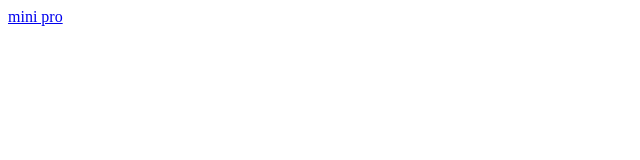
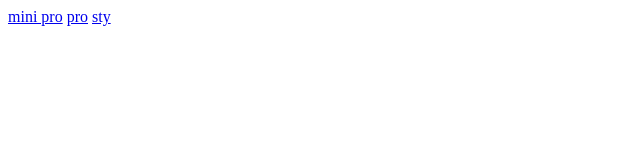
Before and after one commit to mohammadamaireh2/mini-project, a plain HTML site: page index.html in a window 1280 px wide. Shown: the full height of the page, 0-640 px from the left. Drawn offline with Linux system fonts and the light colour scheme.

Commit message:
mini-project

```diff
--- a/index.html
+++ b/index.html
@@ -7,6 +7,7 @@
 </head>
 <body>
     <a href=".//mini-project/index.html">mini pro</a>
-    <a href="./mini-project/project.html"></a>
+    <a href="./mini-project/project.html">pro</a>
+    <a href="./mini-project/style.css">sty</a>
 </body>
 </html>
```
